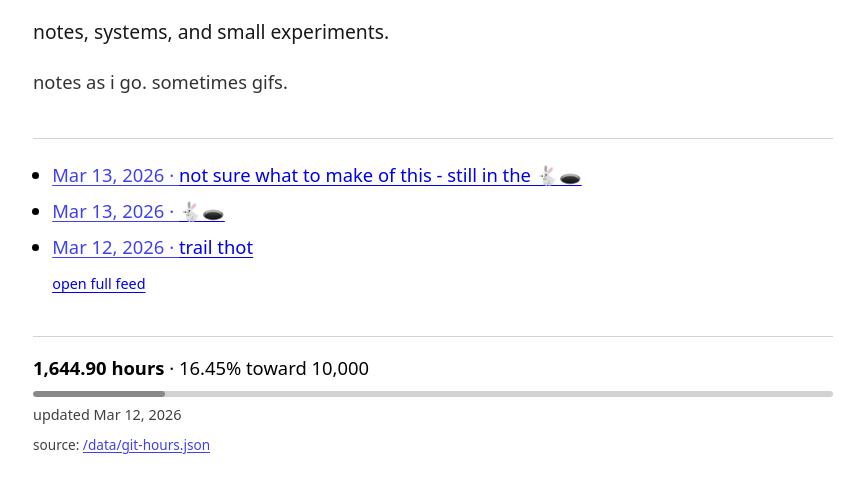
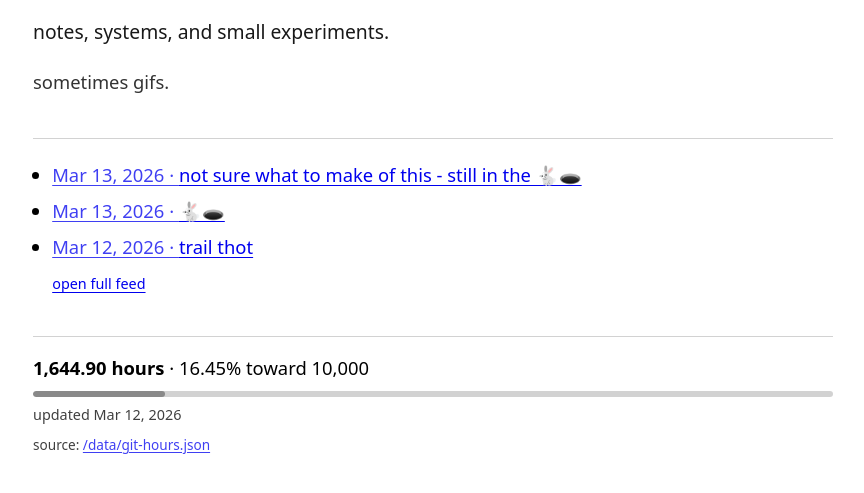
Before and after one commit to mmbmf1/michaelmace.dev, a plain HTML site: page index.html in a window 1280 px wide. Shown: the part 193-686 px from the top of the page, without its empty margins (207-1071 px from the left). Drawn offline with Linux system fonts and the light colour scheme.

Commit message:
words matter

```diff
--- a/index.html
+++ b/index.html
@@ -23,7 +23,7 @@
     <h1 class="no-margin-bottom">Michael Mace</h1>
     <div class="home-intro">
       <p class="tagline">notes, systems, and small experiments.</p>
-      <p class="subtle">notes as i go. sometimes gifs.</p>
+      <p class="subtle">sometimes gifs.</p>
     </div>
 
     <section
```
